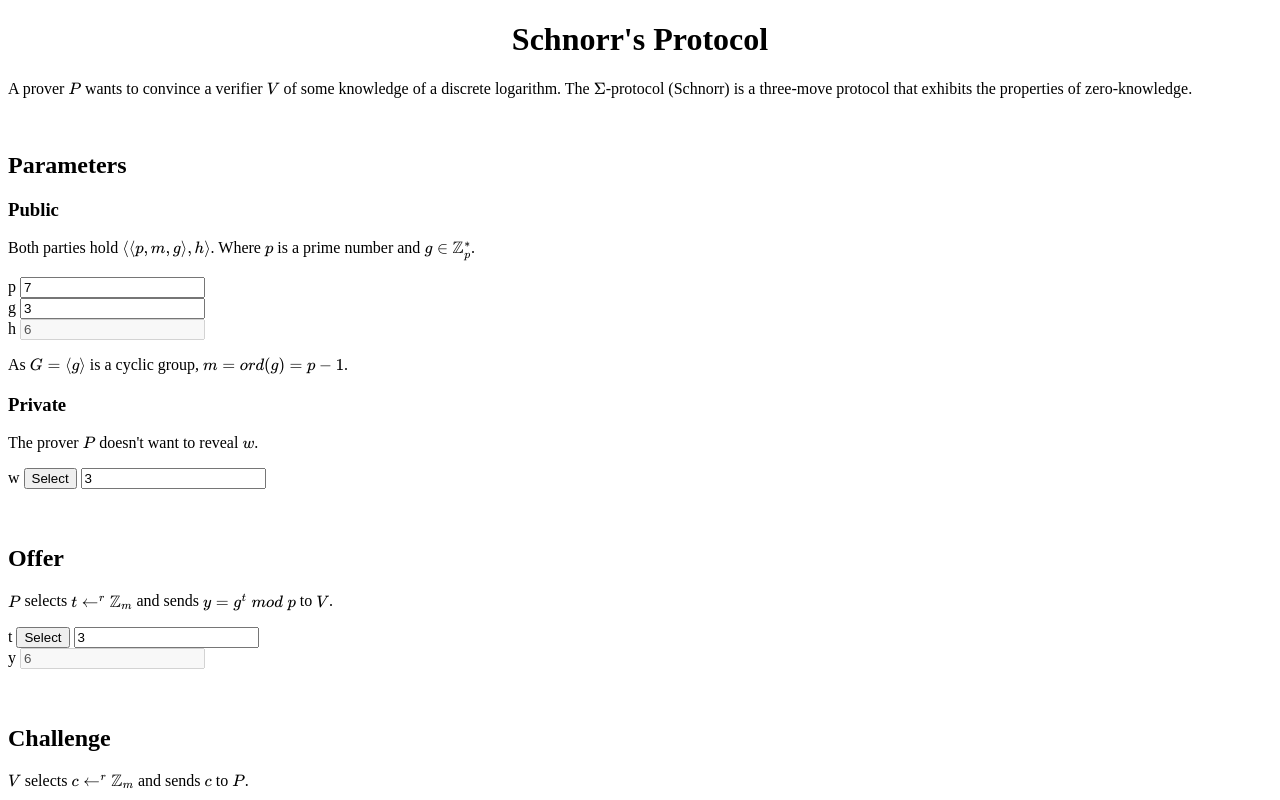
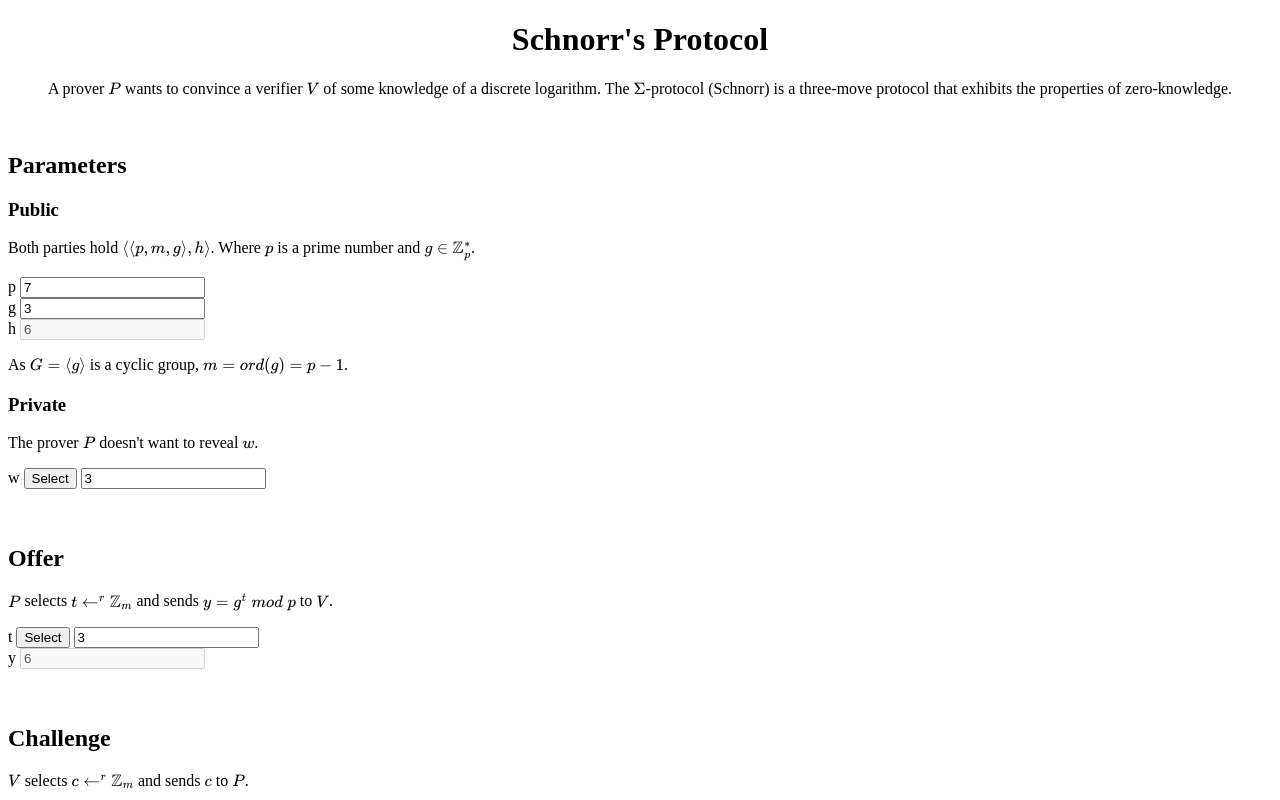
Before and after one commit to gregdhill/schnorr, a plain HTML site: page index.html in a window 1280 px wide. Shown: the top 800 px of the page. Drawn offline with nearby package versions, Linux system fonts and the light colour scheme; some packages are replaced by stand-ins of ours.

Commit message:
center text

```diff
--- a/index.html
+++ b/index.html
@@ -21,7 +21,7 @@
 
 <h1 style="text-align:center;">Schnorr's Protocol</h1>
 
-<p>A prover $P$ wants to convince a verifier $V$ of some knowledge of a discrete logarithm. The $\Sigma$-protocol (Schnorr) is a three-move protocol that exhibits the properties of zero-knowledge.</p>
+<p style="text-align:center;">A prover $P$ wants to convince a verifier $V$ of some knowledge of a discrete logarithm. The $\Sigma$-protocol (Schnorr) is a three-move protocol that exhibits the properties of zero-knowledge.</p>
 <br>
 
 <h2>Parameters</h2>
@@ -95,9 +95,6 @@
 
 
 
-
-
-
 <script>
 function generate(location) {
 	var m = parseInt(document.getElementById("prime").value)-1;
```
